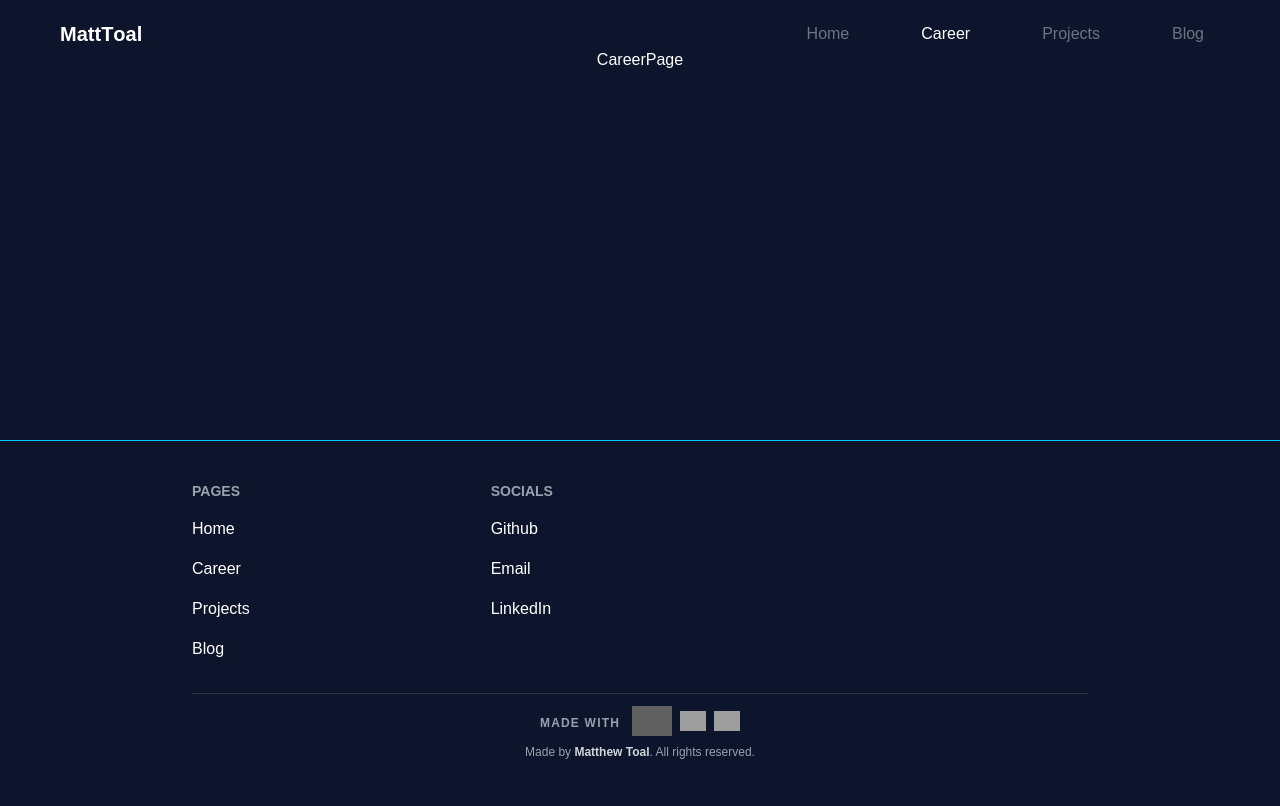
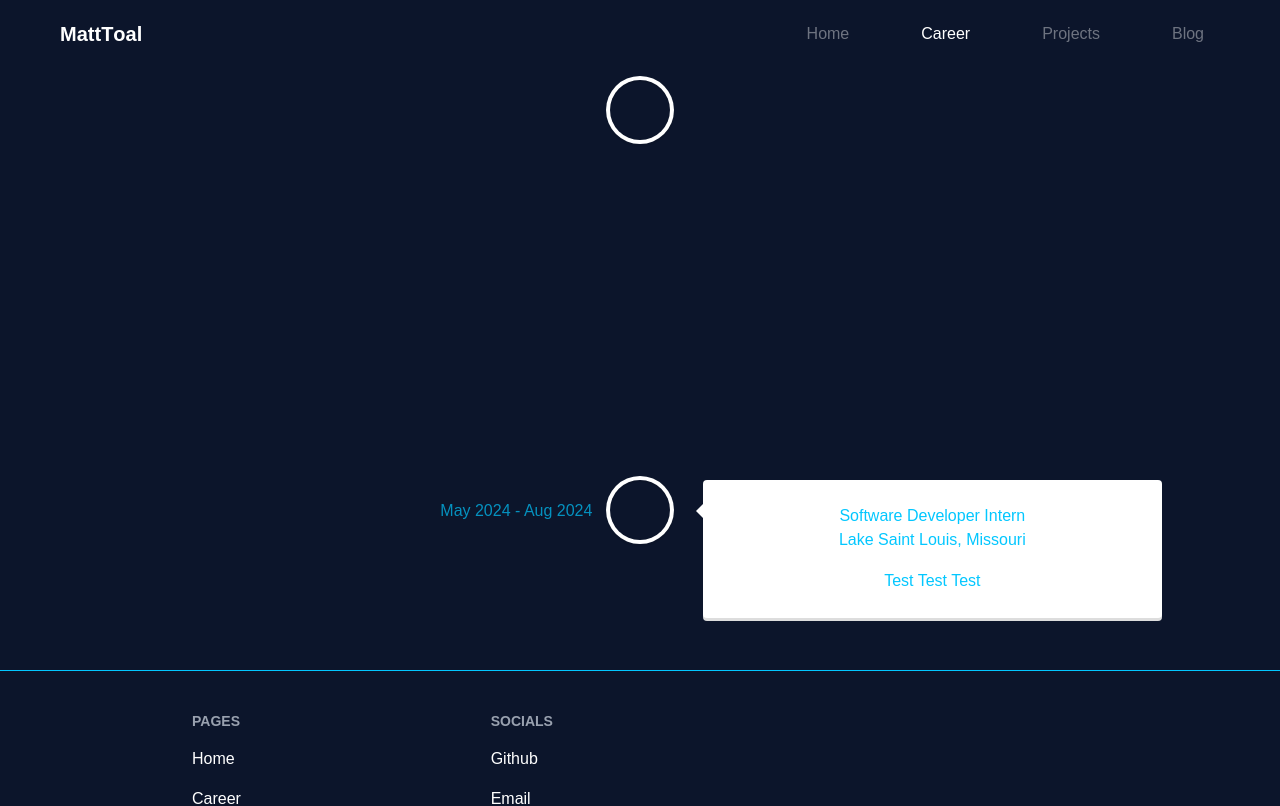
Before and after one commit to Mtoal087/NextPortfolio, a Next.js app: page /career in a window 1280 px wide. Shown: the top 806 px of the page. Built offline with nearby package versions, Linux system fonts and the light colour scheme; grey boxes are pictures that could not be loaded.

Commit message:
separated components to their own respective directories, imported a timeline component, added todos to the readme

```diff
--- a/package.json
+++ b/package.json
@@ -11,7 +11,8 @@
   "dependencies": {
     "next": "15.3.5",
     "react": "^19.0.0",
-    "react-dom": "^19.0.0"
+    "react-dom": "^19.0.0",
+    "react-vertical-timeline-component": "^3.5.3"
   },
   "devDependencies": {
     "@eslint/eslintrc": "^3",
--- a/src/app/career/page.tsx
+++ b/src/app/career/page.tsx
@@ -1,8 +1,11 @@
+import Timeline from '@/components/career-components/timeline'
 import React from 'react'
 
 const CareerPage = () => {
     return (
-        <div>CareerPage</div>
+        <div>
+            <Timeline />
+        </div>
     )
 }
 
--- a/src/app/globals.css
+++ b/src/app/globals.css
@@ -23,6 +23,10 @@ body {
 
 .text-secondary {
 	color: var(--secondary);
+}
+
+.bg-secondary {
+  background-color: var(--secondary);
 }
 
 .hover-text-secondary:hover {
--- a/src/app/page.tsx
+++ b/src/app/page.tsx
@@ -1,6 +1,6 @@
-import HeroElement from '@/components/hero';
-import Mail from '@/components/mail';
-import Tools from '@/components/tools';
+import HeroElement from '@/components/index-components/hero';
+import Mail from '@/components/index-components/mail';
+import Tools from '@/components/index-components/tools';
 import React from 'react';
 
 const App = () => {
--- /dev/null
+++ b/src/components/career-components/timeline.tsx
@@ -0,0 +1,43 @@
+'use client'
+import React from 'react'
+// @ts-ignore
+import { VerticalTimeline, VerticalTimelineElement } from 'react-vertical-timeline-component'
+import 'react-vertical-timeline-component/style.min.css';
+
+const Timeline = () => {
+    return (
+        <div>
+            <VerticalTimeline
+                className='text-secondary'
+                lineColor={'#03c7ff'}>
+                <VerticalTimelineElement
+                    // contentStyle={{background: '#03c7ff'}}
+                    date="Feb 2025 - present"
+                    iconStyle={{}}
+                    contentArrowStyle={{ borderRight: '10px solid #fff'}}
+                    icon={<></>}
+                    shadowSize={'small'}
+                    // onTimelineElementClick={/*function*/ }
+                >
+                    <h3 className='vertical-timeline-element-title'>ETL Associate</h3>
+                    <h4>Lake Saint Louis, Missouri</h4>
+                    <ul className='text-[#0c152b]'>
+                        <li className='mb-2'>Converted and migrated data for utility cooperatives across the U.S. to ensure compatibility with NISC&apos;s Oracle-based systems.</li>
+                        <li className='mb-2'>Used Pentaho Data Integration to design and execute ETL workflows for data transformation and validation.</li>
+                        <li className='mb-2'>Developed and maintained SQL scripts to clean, map, and load customer data into production environments.</li>
+                        <li>Collaborated with internal teams to ensure accurate and seamless onboarding of new clients to NISC platforms.</li>
+                    </ul>
+                </VerticalTimelineElement>
+                <VerticalTimelineElement
+                    // contentStyle={{background: '#fff', color: '#03c7ff'}}
+                    date="May 2024 - Aug 2024">
+                    <h3 className='vertical-timeline-element-title'>Software Developer Intern</h3>
+                    <h4>Lake Saint Louis, Missouri</h4>
+                    <p>Test Test Test</p>
+                </VerticalTimelineElement>
+            </VerticalTimeline>
+        </div>
+    )
+}
+
+export default Timeline
--- a/src/components/hero.tsx
+++ b/src/components/index-components/hero.tsx
@@ -1,8 +1,8 @@
 import Link from 'next/link';
 import React from 'react';
-import WifiDoodle from './wifiDoodle';
-import ComputerDoodle from './computerDoodle';
-import GlobeDoodle from './globeDoodle';
+import WifiDoodle from '../hero-components/wifiDoodle';
+import ComputerDoodle from '../hero-components/computerDoodle';
+import GlobeDoodle from '../hero-components/globeDoodle';
 
 const HeroElement = () => {
 	return (
```
Also changed, not shown: src/components/hero-components/computerDoodle.tsx (renamed from src/components/computerDoodle.tsx), src/components/hero-components/globeDoodle.tsx (renamed from src/components/globeDoodle.tsx), src/components/hero-components/wifiDoodle.tsx (renamed from src/components/wifiDoodle.tsx), src/components/index-components/mail.tsx (renamed from src/components/mail.tsx), src/components/index-components/tools.tsx (renamed from src/components/tools.tsx), 2 other files (tests, documents, lock files or other folders).
